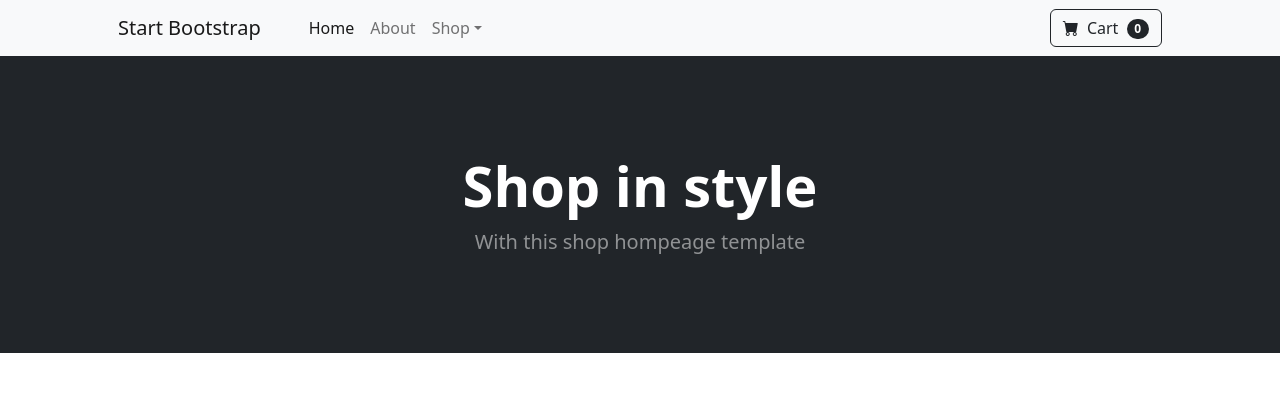
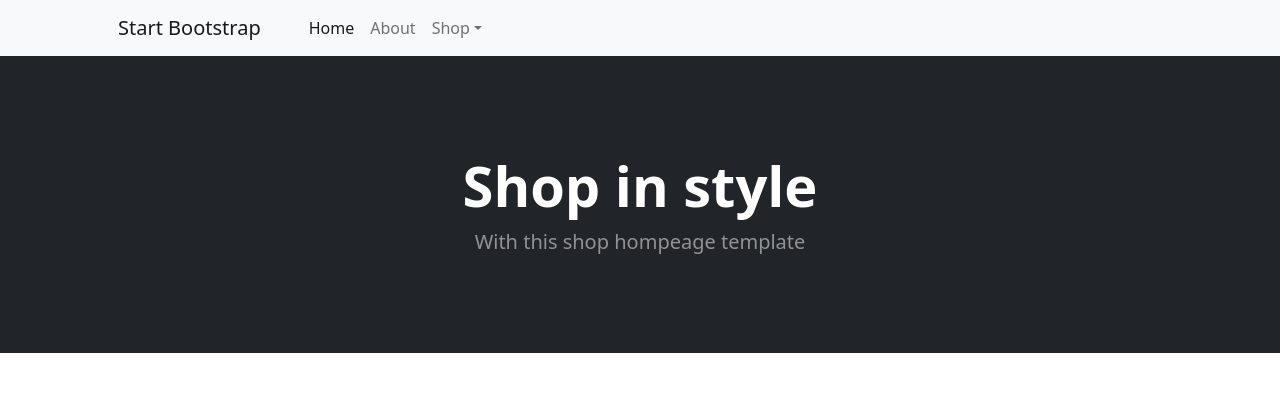
Before and after one commit to barryCFlynn/WatchBidCentral, a Django app: page / in a window 1280 px wide. Shown: the top 420 px of the page. Run offline with Django 4.2, Linux system fonts and the light colour scheme; grey boxes labelled with a size stand in for pictures from a placeholder-image service; data that the repository does not hold is empty; some libraries are stand-ins or nearby versions.

Commit message:
Remove Cart from header on template

```diff
--- a/templates/base.html
+++ b/templates/base.html
@@ -47,13 +47,14 @@
                         </ul>
                     </li>
                 </ul>
-                <form class="d-flex">
+                <!-- to be removed as sight will have no actual cart function -->
+                <!-- <form class="d-flex">
                     <button class="btn btn-outline-dark" type="submit">
                         <i class="bi-cart-fill me-1"></i>
                         Cart
                         <span class="badge bg-dark text-white ms-1 rounded-pill">0</span>
                     </button>
-                </form>
+                </form> -->
             </div>
         </div>
     </nav>
```
